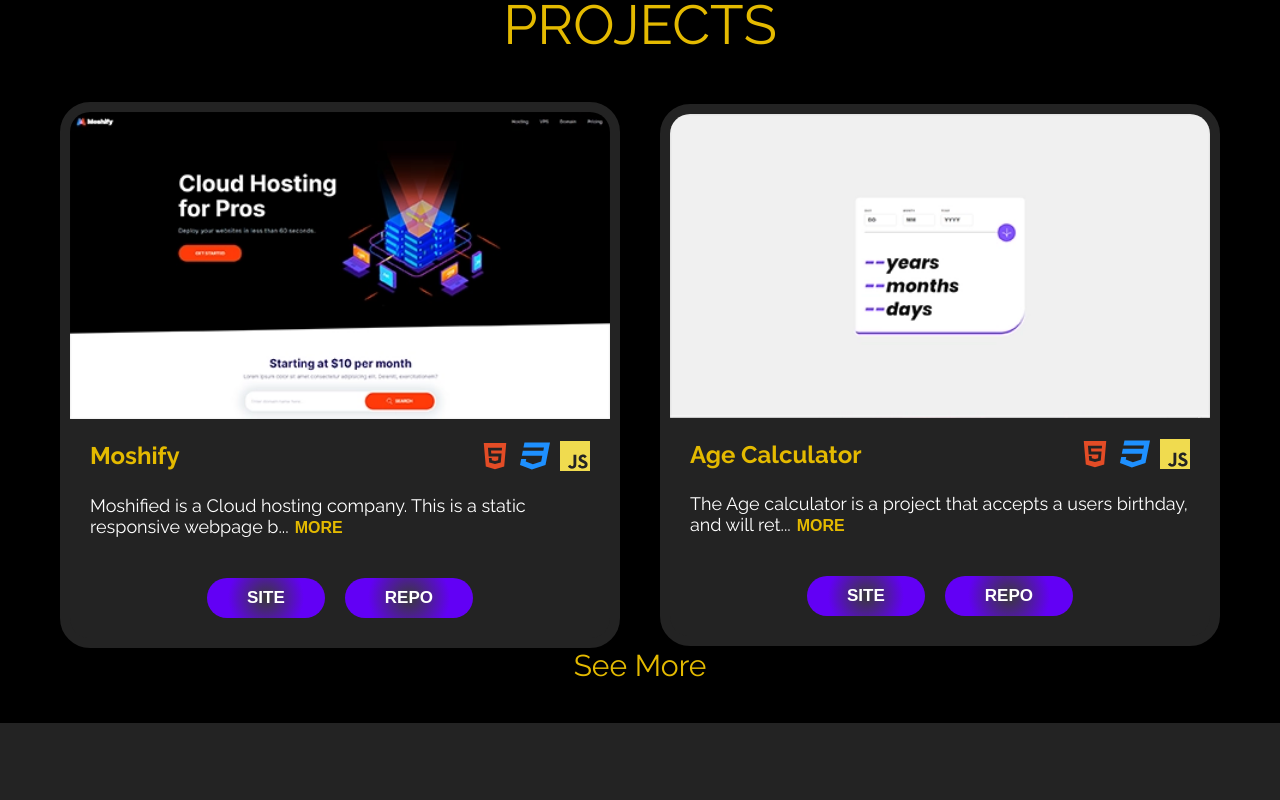
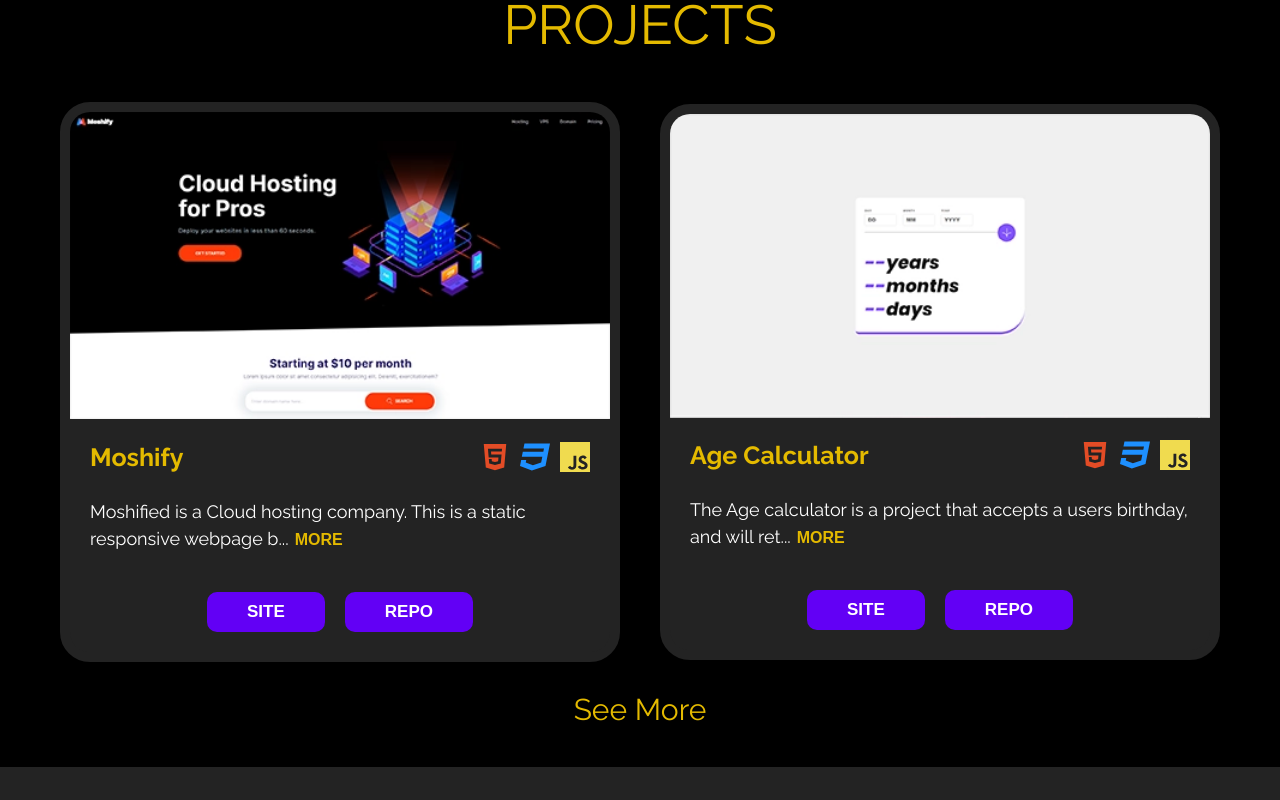
Before and after one commit to im7ven/Justins-Portfolio, a React (Vite) app: page / in a window 1280 px wide. Shown: the part 1003-1803 px from the top of the page. Before the commit the page ends 1759 px from the top, so only its background shows below. Built offline with nearby package versions, Linux system fonts and the light colour scheme.

Commit message:
Reactor some project section styles.

```diff
--- a/src/components/Project-section/ProjectsData.tsx
+++ b/src/components/Project-section/ProjectsData.tsx
@@ -1,6 +1,6 @@
 import { ReactNode } from "react";
 import { ImCss3 } from "react-icons/im";
-import { IoLogoHtml5, IoLogoJavascript } from "react-icons/io";
+import { IoLogoHtml5 } from "react-icons/io";
 import { GrReactjs } from "react-icons/gr";
 import { SiTypescript, SiJavascript } from "react-icons/si";
 import moshified from "../../images/Moshified2.webp";
--- a/src/styles/styles-Project-section/styles-ProjectBlock.ts
+++ b/src/styles/styles-Project-section/styles-ProjectBlock.ts
@@ -37,4 +37,5 @@ export const ExpandProjectsBtn = styled.div`
   outline: 0;
   border: 0;
   cursor: pointer;
+  margin-top: 3rem;
 `;
--- a/src/styles/styles-Project-section/styles-ProjectCard.ts
+++ b/src/styles/styles-Project-section/styles-ProjectCard.ts
@@ -11,11 +11,7 @@ export const ProjectCardWrapper = styled.article`
 
 export const H2 = styled.h2`
   ${highlightText}
-  font-size:2.2rem;
-
-  @media screen and (min-width: 1200px) {
-    font-size: 2.4rem;
-  }
+  font-size:2.5rem;
 `;
 
 export const ProjectDescription = styled.p`
@@ -23,6 +19,7 @@ export const ProjectDescription = styled.p`
   font-size: 1.8rem;
   max-width: 45rem;
   display: inline;
+  line-height: 1.5;
 
   @media screen and (min-width: 1350px) {
     font-size: 2rem;
@@ -37,6 +34,7 @@ export const ExpandBtn = styled.button`
   font-weight: 700;
   background: 0;
   font-size: 1.6rem;
+  cursor: pointer;
 `;
 
 export const ProjectBtnWrapper = styled.div`
@@ -46,7 +44,7 @@ export const ProjectBtnWrapper = styled.div`
   margin-top: 4rem;
 `;
 export const ProjectBtn = styled.button`
-  border-radius: 30px;
+  border-radius: 10px;
   color: #fff;
   padding: 1rem 4rem;
   border: 0;
@@ -54,12 +52,8 @@ export const ProjectBtn = styled.button`
   font-size: 1.7rem;
   text-transform: uppercase;
   font-weight: 700;
-  background: rgb(255, 255, 255);
-  background: radial-gradient(
-    circle,
-    rgba(255, 255, 255, 0.1) 0%,
-    rgba(98, 0, 245, 1) 61%
-  );
+  background: #6200f5;
+  cursor: pointer;
 
   @media screen and (min-width: 1300px) {
     padding: 1rem 4rem;
```
